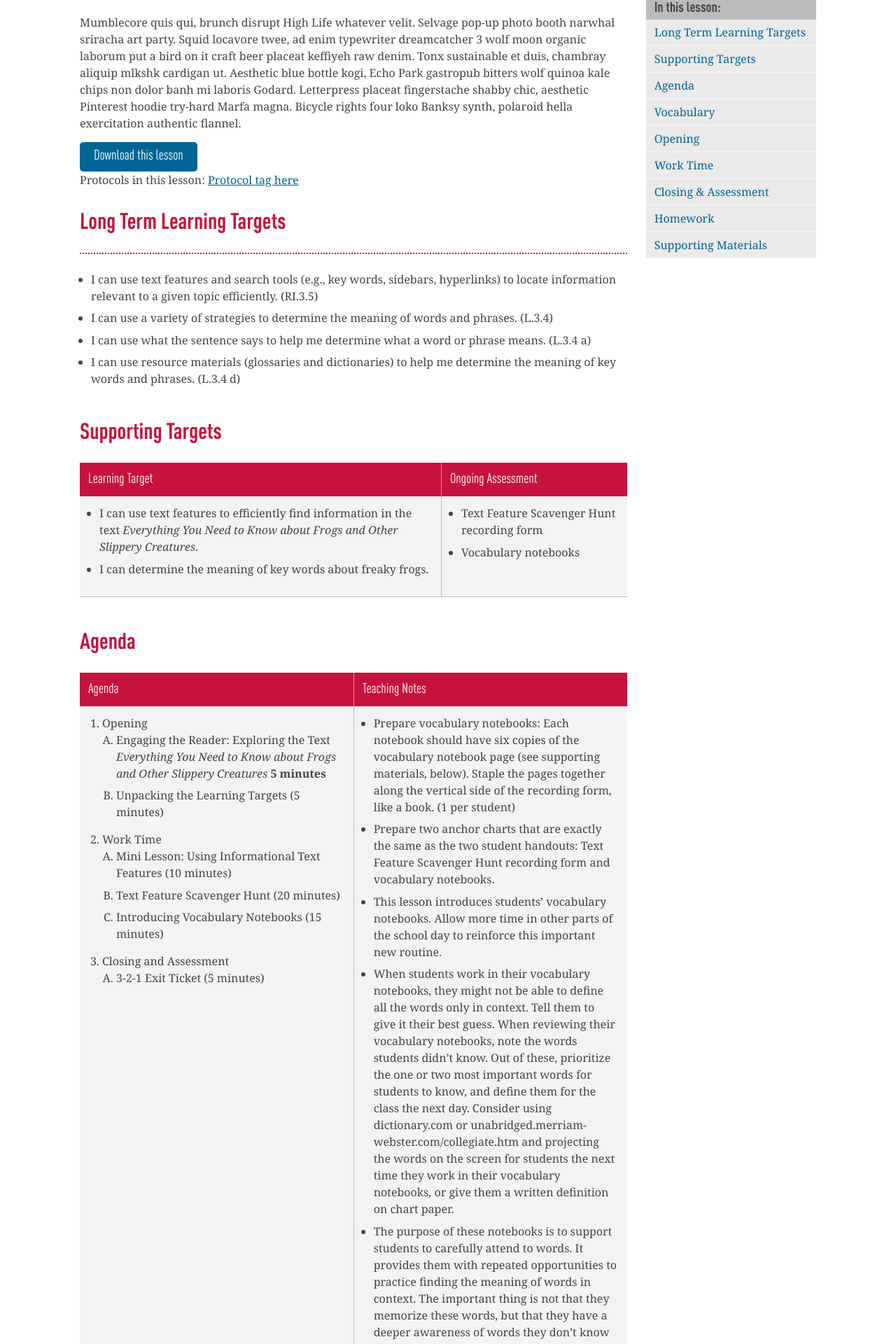
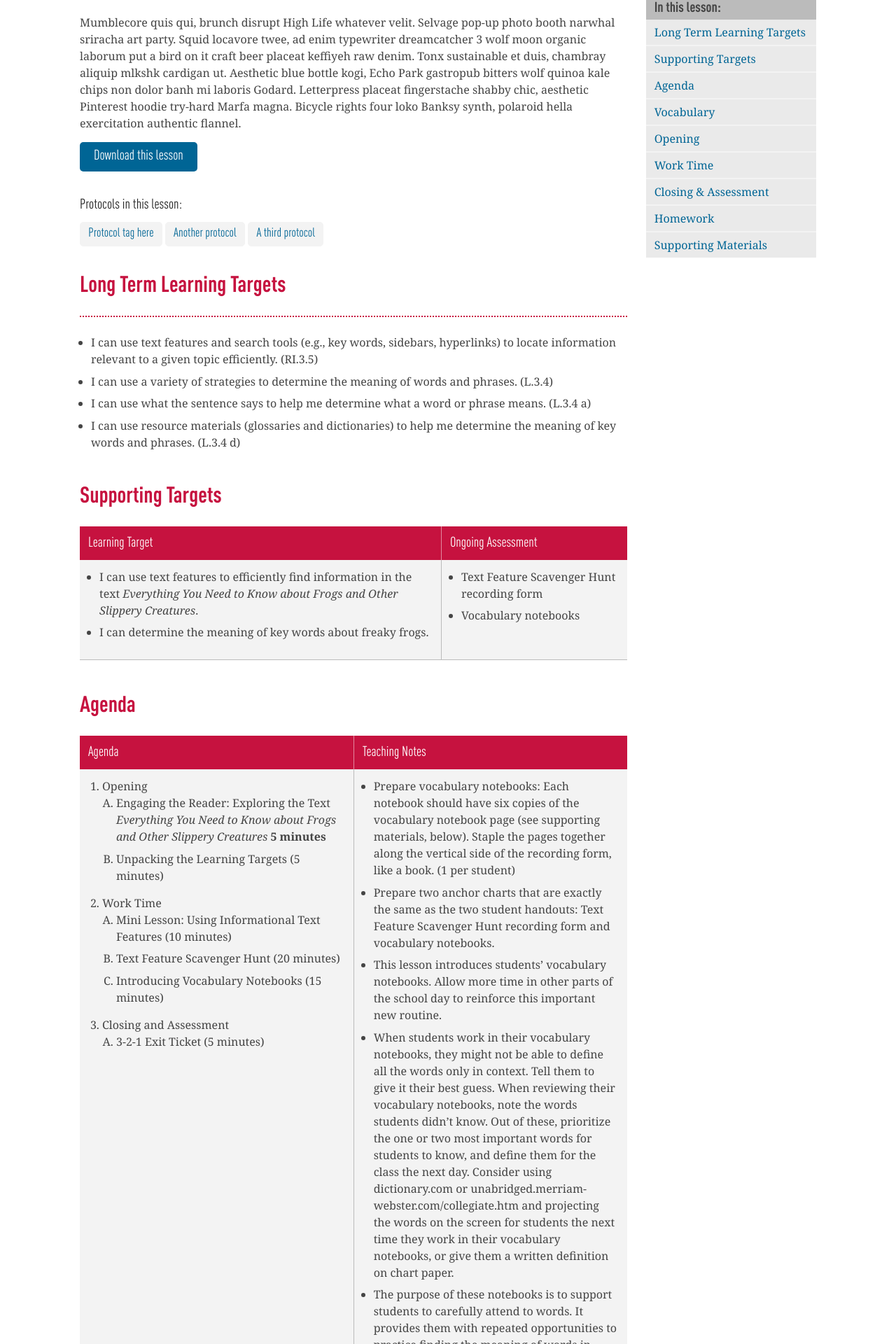
Before and after one commit to fourkitchens/el-ocp-style, a Jekyll site: the page built from lesson/index.html, in a window 1280 px wide. Shown: the part 538-2458 px from the top of the page at 70% size. Built offline with Jekyll 4.4.1, drawn with Linux system fonts in a browser that asks for light colours.

Commit message:
New markup and styles for protocol tag list

```diff
--- a/css/style.css
+++ b/css/style.css
@@ -1555,6 +1555,33 @@ footer {
   }
 }
 
+.tag {
+  display: inline-block;
+  border-radius: 5px;
+  border: 1px solid #f3f3f3;
+  padding: .2em .625em .3em;
+  font-family: "DINWebCondensed", "Arial Narrow", "Lucida Grande", Arial, sans-serif;
+  font-size: 18px;
+  font-size: 1.8rem;
+  font-weight: 400;
+  text-decoration: none;
+  background-color: #f3f3f3;
+}
+.tag:hover {
+  background-color: white;
+  border-color: #eaeaea;
+  color: #444444;
+}
+
+.tag-collection {
+  margin-top: 0;
+  padding-left: 0;
+}
+.tag-collection li {
+  display: inline-block;
+  list-style-type: none;
+}
+
 [class*='component'] {
   margin-bottom: 48px;
 }
--- a/lesson/index.html
+++ b/lesson/index.html
@@ -51,7 +51,12 @@ bodyclass: lesson
   </div>
 
   <div class="protocol">
-    Protocols in this lesson: <a href="/">Protocol tag here</a>
+    <h5>Protocols in this lesson:</h5>
+    <ul class="tag-collection">
+      <li><a class="tag" href="/">Protocol tag here</a></li>
+      <li><a class="tag" href="/">Another protocol</a></li>
+      <li><a class="tag" href="/">A third protocol</a></li>
+    </ul>
   </div>
 
   <div class="component-text" id="LongTermLearningTargets">
```
Also changed, not shown: sass/partials/design/_detail-page-components.scss (+29 -1 lines).
